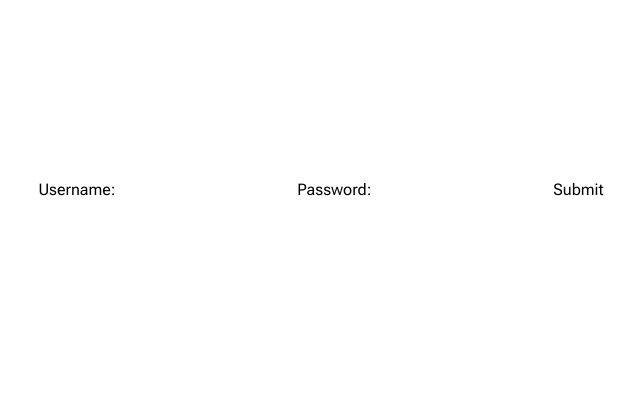
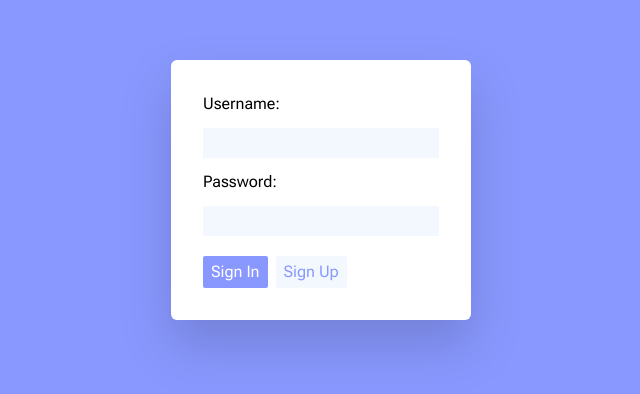
Before and after one commit to heyyakash/taskmanagerapp, a React (Create React App) app in the folder react/: page /login in a window 1280 px wide. Shown: the part 210-604 px from the top of the page, without its empty margins (319-959 px from the left). Built offline with nearby package versions, Linux system fonts and the light colour scheme.

Commit message:
added Loading animations and fixed routing

```diff
--- a/react/package.json
+++ b/react/package.json
@@ -8,6 +8,7 @@
     "@testing-library/react": "^13.2.0",
     "@testing-library/user-event": "^13.5.0",
     "react": "^18.1.0",
+    "react-calendar": "^3.7.0",
     "react-dom": "^18.1.0",
     "react-icons": "^4.3.1",
     "react-router-dom": "^6.3.0",
--- a/react/src/App.js
+++ b/react/src/App.js
@@ -4,6 +4,8 @@ import Home from './Components/Home';
 import { Routes, Route } from 'react-router-dom';
 import Login from './Components/Login';
 import { useNavigate } from 'react-router-dom';
+import CreateNew from './Components/CreateNew';
+import Center from './Components/Center';
 
 function App() {
   const navigate = useNavigate();
@@ -21,8 +23,9 @@ function App() {
   return (
     <>
       <Routes>
+        <Route exact path = "/create" element = {<CreateNew />} />
         <Route exact path="/login" element={<Login />} />
-        <Route exact path="/" element={<Home />} />
+        <Route exact path="*" element={<Home />} />
       </Routes>
 
     </>
--- /dev/null
+++ b/react/src/Components/Alert.js
@@ -0,0 +1,9 @@
+import React from 'react'
+
+const Alert = ({color,msg,show}) => {
+  return (
+    <div className={`absolute top-[2rem] ${show===true?"":"hidden"} bg-${color}-400 rounded-md p-[1rem] text-white`}>{msg}</div>
+  )
+}
+
+export default Alert
--- /dev/null
+++ b/react/src/Components/CalenderContainer.js
@@ -0,0 +1,17 @@
+import React, {useState} from 'react';
+import Calendar from 'react-calendar';
+
+const CalenderContainer = () => {
+  const [value,setValue] = useState(new Date());
+
+  return (
+      <>
+      <div className='flex flex-[1] flex-col gap-6 bg-secondary rounded-xl px-2'>
+        <Calendar onChange={setValue} value = {value}></Calendar>
+      </div>
+      </>
+
+  )
+}
+
+export default CalenderContainer
--- a/react/src/Components/Center.js
+++ b/react/src/Components/Center.js
@@ -1,7 +1,6 @@
 import React, { useEffect, useState } from 'react'
 import SearchBox from './SearchBox'
 import Tab from './Tab'
-// import { addModalState } from '../Atom/addNoteAtom';
 import {newListState,revListState,doneListState} from '../Atom/taskList';
 import { dbState } from '../Atom/dbState';
 import { useSetRecoilState,useRecoilValue } from 'recoil'
--- /dev/null
+++ b/react/src/Components/CreateNew.js
@@ -0,0 +1,76 @@
+import React from 'react'
+import { useState,useEffect } from 'react';
+import Alert from './Alert';
+import { useNavigate } from 'react-router-dom';
+// import { useHistory } from 'react-router-dom';
+
+const CreateNew = () => {
+    const navigate = useNavigate();
+    const [show, setShow] = useState(false);
+    const [msg, setMsg] = useState("");
+    const [color,setColor] = useState("");
+    const handleSubmit = async(e) => {
+        e.preventDefault();
+        const url = "http://localhost:5500/api/v1/createuser";
+        try{
+            const res = await fetch(url,
+                {
+                    method:'POST',
+                    headers:{
+                        'Content-Type':'application/json'
+                    },
+                    body:JSON.stringify(
+                        {
+                            firstname:fname,
+                            lastname:lname,
+                            username:uname,
+                            password:pass
+                        }
+                    )
+                })
+            const data = await res.json();
+            setFname("");
+            setLname("");
+            setUname("");
+            setPass("");
+            setColor(data.color);
+            setMsg(data.msg);
+            setShow(true);
+            setTimeout(() => {
+                setShow(false);
+                setColor("");
+                setMsg("");
+            }, 2000);
+        }
+        catch(err){
+            console.log(err)
+        }
+    }
+    const [uname,setUname] = useState("");
+    const [pass,setPass] = useState("");
+    const [fname,setFname] = useState("");
+    const [lname,setLname] = useState("");
+
+    return (
+        <div className=' w-[100%] h-[100vh] fixed bg-primary flex justify-center items-center'>
+            <Alert msg = {msg} color = {color} show = {show} />
+            <div className='bg-white drop-shadow-2xl rounded-md p-[2rem] justify-center w-[300px]'>
+            <form className='flex flex-col justify-center items-start gap-3 '>
+
+                First Name: <input type="text" value = {fname} onChange = {(e)=>setFname(e.target.value)} className = "bg-secondary w-full h-[30px] outline-primary px-2" />
+                Last Name: <input type="text" value = {lname} onChange = {(e)=>setLname(e.target.value)} className = "bg-secondary w-full h-[30px] outline-primary px-2" />
+                Username: <input type="text" value = {uname} onChange = {(e)=>setUname(e.target.value)} className = "bg-secondary w-full h-[30px] outline-primary px-2" />
+                Password: <input type="password" value = {pass} onChange = {(e)=>setPass(e.target.value)} className = "bg-secondary w-full h-[30px] outline-primary px-2" />
+                <div className="flex gap-2 mt-2">
+                <button onClick={handleSubmit} className = "bg-primary transition-all duration-150 text-white py-1 px-2 hover:text-primary hover:bg-white cursor-pointer rounded-sm" type = "submit">Create User</button>
+                <button onClick={()=>navigate('/login')} className = "bg-secondary transition-all duration-150 text-primary py-1 px-2 hover:text-secondary hover:bg-primary cursor-pointer rounded-sm">Sign In</button>
+                </div>
+
+            </form>
+            </div>
+
+        </div>
+    )
+}
+
+export default CreateNew;
--- a/react/src/Components/Home.js
+++ b/react/src/Components/Home.js
@@ -1,20 +1,31 @@
-import React, { useEffect } from 'react';
+import React, { useState } from 'react';
 import Center from './Center';
-import Login from './Login';
+// import Login from './Login';
 import RightSide from './RightSide';
 import Sidebar from './Sidebar';
 import Addnote from './Addnote';
+import CalenderContainer from './CalenderContainer';
+import { Routes, Route } from 'react-router-dom';
+import Loading from './Loading';
+
 // import { useNavigate } from 'react-router-dom';
 
 const Home = () => {
 
+  const [showLoading,setShowLoading]= useState(false);
   return (
     <>
-      <div className='flex my-2 py-3 max-w-[1300px] w-full px-4 gap-2 mx-auto h-[98vh] '>
-        <Addnote />
-        <Sidebar />
-        <Center />
-        <RightSide />
+      <div className='flex relative my-2 py-3 max-w-[1300px] w-full px-4 gap-2 mx-auto h-[98vh] '>
+        <Loading showLoading={showLoading} />
+        <Addnote  />
+        <Sidebar  />
+        {/* <Center />   */}
+        <Routes>
+        <Route path = "/" exact element ={<Center />}/>
+        <Route path = "/cal" exact element ={<CalenderContainer />}/>
+        </Routes>
+
+        <RightSide setShowLoading = {setShowLoading}/>
       </div>
     </>
   )
--- /dev/null
+++ b/react/src/Components/Loading.js
@@ -0,0 +1,15 @@
+import React from 'react'
+import loading from '../assets/giphy.gif';
+
+const Loading = ({showLoading}) => {
+
+    return (
+    <>
+        <div className={`absolute flex justify-center ${showLoading===false?"hidden":""}  w-full h-full items-center bg-white z-[100]`}>
+            <img src={loading} alt="loading" className='h-[150px]' />
+        </div>
+    </>
+  )
+}
+
+export default Loading
--- a/react/src/Components/Login.js
+++ b/react/src/Components/Login.js
@@ -32,7 +32,7 @@ const Login = () => {
                 })
             const data = await res.json();
             localStorage.setItem('token',data);
-            navigate('/')
+            navigate('/');
             // if(data.success){
             //     localStorage.setItem('token',data);
             //     navigate('/');
@@ -51,12 +51,19 @@ const Login = () => {
     const [pass,setPass] = useState("");
 
     return (
-        <div className='w-[100%] h-[100vh] fixed bg-white flex justify-center items-center'>
-            <form>
-                Username: <input type="text" value = {uname} onChange = {(e)=>setUname(e.target.value)} />
-                Password: <input type="password" value = {pass} onChange = {(e)=>setPass(e.target.value)} />
-                <button onClick={handleSubmit}>Submit</button>
+        <div className='w-[100%] h-[100vh] fixed bg-primary flex justify-center items-center'>
+            <div className='bg-white drop-shadow-2xl rounded-md p-[2rem] justify-center w-[300px]'>
+            <form className='flex flex-col justify-center items-start gap-3 '>
+                Username: <input type="text" value = {uname} onChange = {(e)=>setUname(e.target.value)} className = "bg-secondary w-full h-[30px] outline-primary px-2" />
+                Password: <input type="password" value = {pass} onChange = {(e)=>setPass(e.target.value)} className = "bg-secondary w-full h-[30px] outline-primary px-2" />
+                <div className="flex gap-2 mt-2">
+                <button onClick={handleSubmit} className = "bg-primary transition-all duration-150 text-white py-1 px-2 hover:text-primary hover:bg-white cursor-pointer rounded-sm" type = "submit">Sign In</button>
+                <button onClick={()=>navigate('/create')} className = "bg-secondary transition-all duration-150 text-primary py-1 px-2 hover:text-secondary hover:bg-primary cursor-pointer rounded-sm">Sign Up</button>
+                </div>
+
             </form>
+            </div>
+
         </div>
     )
 }
--- a/react/src/Components/Sidebar.js
+++ b/react/src/Components/Sidebar.js
@@ -7,6 +7,7 @@ import {BsFillCalendarEventFill} from 'react-icons/bs';
 import {IoSettings} from 'react-icons/io5';
 import {MdLogout} from 'react-icons/md';
 import { useNavigate } from 'react-router-dom';
+import { Link } from 'react-router-dom';
 
 const Sidebar = () => {
   const navigate = useNavigate();
@@ -21,9 +22,9 @@ const Sidebar = () => {
 
 
             <nav className='flex text-[1rem] text-gray-400 md:gap-8 group xl:flex-col items-center justify-start md:mt-[3.6rem]'>
-              <BsFillGrid1X2Fill className='active navlink' />
+              <Link to = "/"><BsFillGrid1X2Fill className='active navlink' /></Link>
               {/* <BsGraphUp className = 'navlink' /> */}
-              <BsFillCalendarEventFill className = 'navlink' />
+              <Link to = "/cal"><BsFillCalendarEventFill className = 'navlink' /></Link>
               {/* <BsFillChatLeftFill className = 'navlink' /> */}
               <IoSettings className = 'navlink' />
             </nav>
```
Also changed, not shown: react/src/Components/RightSide.js (+8 -6 lines), react/src/assets/giphy.gif (added), 1 other file (tests, documents, lock files or other folders).
